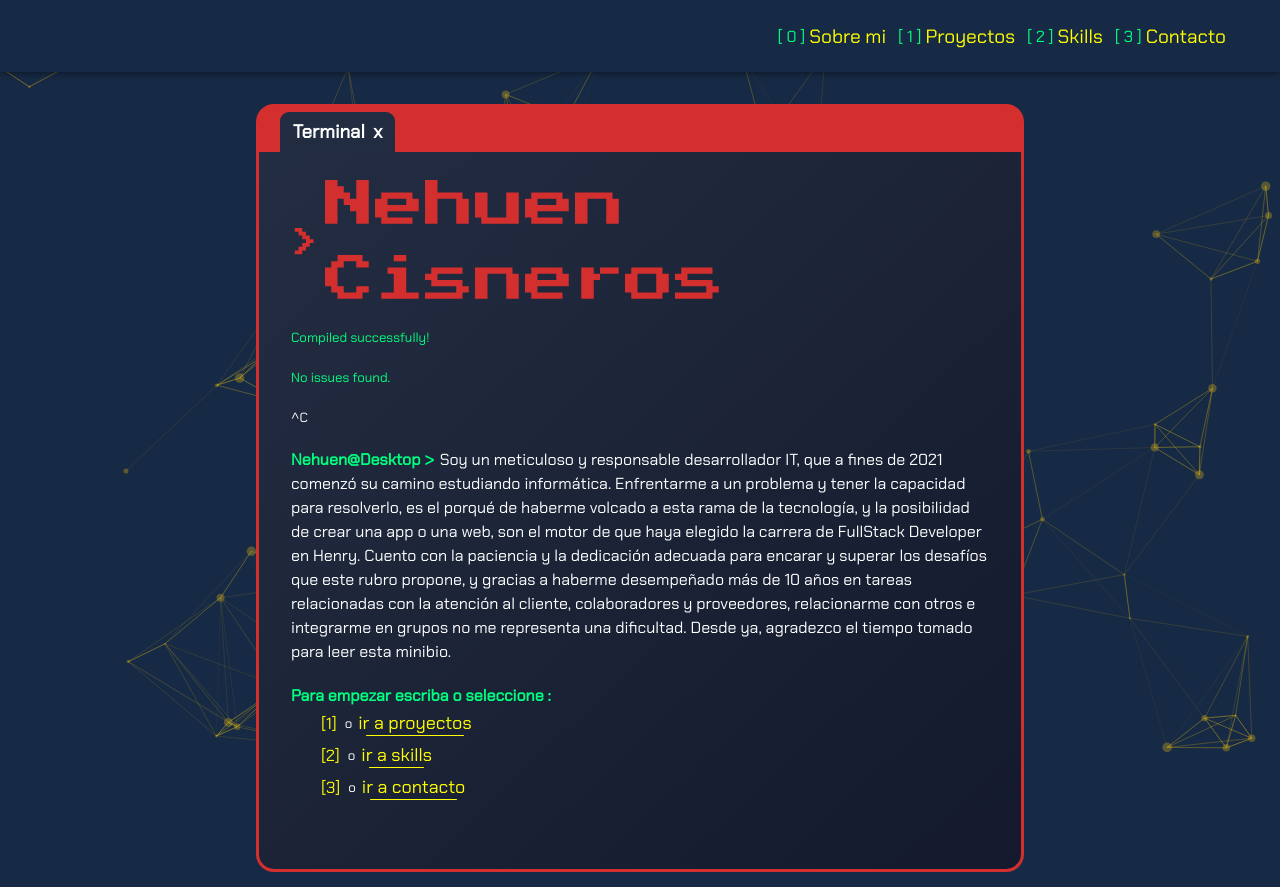
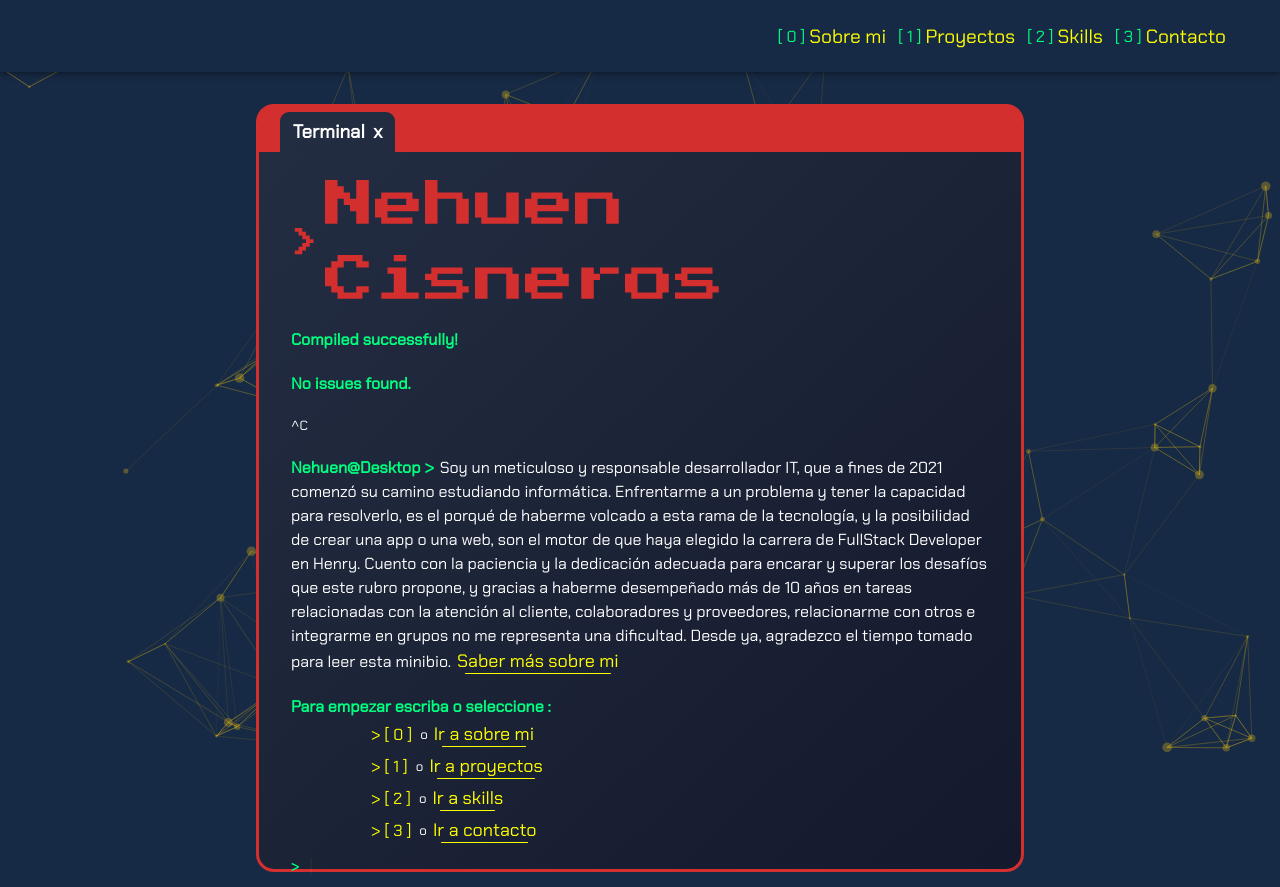
Before and after one commit to nehuencisneros/porfolio-nehuen-cisneros, a React (Create React App) app: page / in a window 1280 px wide. Built offline with nearby package versions, Linux system fonts and the light colour scheme; a web font is replaced by a local one.

Commit message:
landing terminado

```diff
--- a/src/components/Terminal/Terminal.module.css
+++ b/src/components/Terminal/Terminal.module.css
@@ -61,7 +61,7 @@
 
 .compiled{
    font-family: "Chakra Petch";
-   font-weight: 300;
+   font-weight: 600;
    margin: 10px 0px;
    color: #00ff7f;
 }
@@ -89,5 +89,44 @@ h4{
 .selects{
    height: auto;
    width: 100%;
-   padding-left: 30px;
+   padding-left: 5REM;
 }
+
+.inputcito{
+   background-color: transparent;
+   border-style: none;
+   margin-left: 8px;
+   border-left: solid 2px yellow;
+   color: yellow;
+   animation-name: parpadeo;
+   animation-duration: 1s;
+   animation-timing-function: linear;
+   animation-iteration-count: infinite;
+}
+
+.inputcito:focus{
+   background-color: transparent;
+   outline: none;
+   border-left: solid 2px transparent;
+   margin-left: 8px;
+   caret-color: yellow;
+   animation: none;
+}
+
+@-moz-keyframes parpadeo{
+   0% { opacity: 1.0; }
+   50% { opacity: 0.0; }
+   100% { opacity: 1.0; }
+}
+
+@-webkit-keyframes parpadeo {
+   0% { opacity: 1.0; }
+   50% { opacity: 0.0; }
+   100% { opacity: 1.0; }
+}
+
+@keyframes parpadeo {
+   0% { opacity: 1.0; }
+   50% { opacity: 0.0; }
+   100% { opacity: 1.0; }
+}
--- a/src/components/Terminal/Terminal.tsx
+++ b/src/components/Terminal/Terminal.tsx
@@ -21,8 +21,8 @@ export const Terminal: React.FC<{}> = () => {
                      <h1 className={style.name}>Nehuen Cisneros</h1>
                   </div>
                   <div style={{ display: "flex", flexDirection: "column", alignItems: "start", paddingInline: "2rem" }}>
-                     <h5 className={style.compiled}>Compiled successfully!</h5>
-                     <h5 className={style.compiled}>No issues found.</h5>
+                     <h4 className={style.compiled}>Compiled successfully!</h4>
+                     <h4 className={style.compiled}>No issues found.</h4>
                      <h5 className={style.corte}>^C</h5>
                      <h4><h4 className={style.commandLine}>Nehuen@Desktop {'> '}</h4>Soy un meticuloso y responsable desarrollador IT, que a fines de 2021 comenzó su camino estudiando informática.
                         Enfrentarme a un problema y tener la capacidad para resolverlo, es el porqué de haberme volcado a esta rama de la tecnología, y
@@ -30,13 +30,15 @@ export const Terminal: React.FC<{}> = () => {
                         Cuento con la paciencia y la dedicación adecuada para encarar y superar los desafíos que este rubro propone, y gracias a
                         haberme desempeñado más de 10 años en tareas relacionadas con la atención al cliente, colaboradores y proveedores,
                         relacionarme con otros e integrarme en grupos no me representa una dificultad. Desde ya, agradezco el tiempo tomado para leer esta minibio.
-                     </h4>
+                        <SelectButton name={"Saber más sobre mi"} number={null}/></h4>
                      <h4 className={style.commandLine}>Para empezar escriba o seleccione :</h4>
                      <div className={style.selects}>
-                        <SelectButton name={"proyectos"} number={"1"}/>
-                        <SelectButton name={"skills"} number={"2"}/>
-                        <SelectButton name={"contacto"} number={"3"}/>
+                        <SelectButton name={"sobre mi"} number={" 0 "}/>
+                        <SelectButton name={"proyectos"} number={" 1 "}/>
+                        <SelectButton name={"skills"} number={" 2 "}/>
+                        <SelectButton name={"contacto"} number={" 3 "}/>
                      </div>
+                     <h5 className={style.compiled}>{'> '} <input className={style.inputcito}></input></h5>
                   </div>
                </div>
             </div>
--- a/src/styled/Selects/Select.tsx
+++ b/src/styled/Selects/Select.tsx
@@ -3,22 +3,33 @@ import style from "./Select.module.css"
 
 type ButtonSelectProps = {
    name: string,
-   number: string
+   number: string | null,
 }
 
 export const SelectButton: React.FC<ButtonSelectProps> = ({ name, number }) => {
 
    return (
-      <div style={{ display: "flex", alignItems: "center" }}>
+      <>
+         {
+            number ?
+               <div style={{ display: "flex", alignItems: "center" }} >
                   <h4 className={style.textH4}>
-            [{number}]
+                     {'>'} [{number}]
                   </h4>
                   <h5 className={style.textH5}>o</h5>
                   <button className={style.button}>
-               ir a {name}
+                     Ir a {name}
                      <div className={style.container}>
                      </div>
                   </button>
+               </div >
+               :
+               <button className={style.button}>
+                  {name}
+                  <div className={style.container}>
                   </div>
+               </button>
+         }
+      </>
    )
 }
```
Lines whose indentation alone changed are shown as unchanged.
